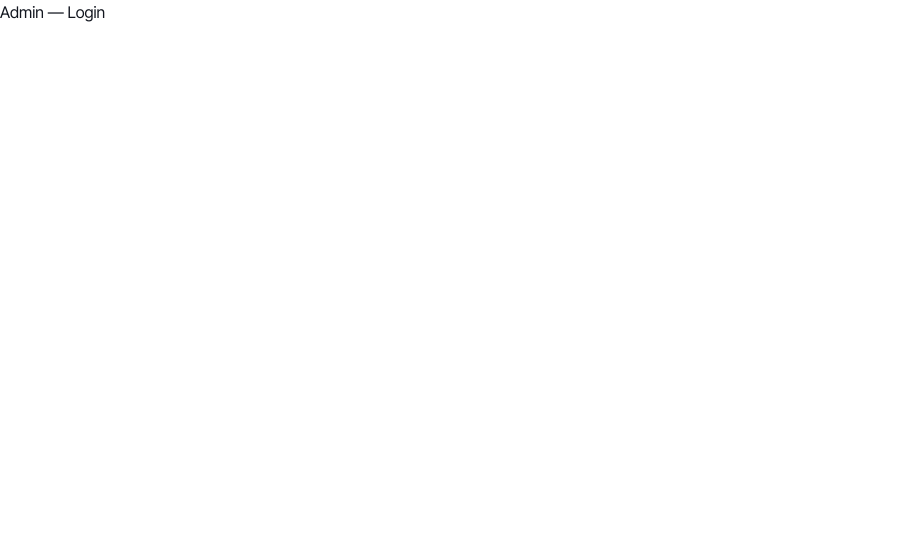
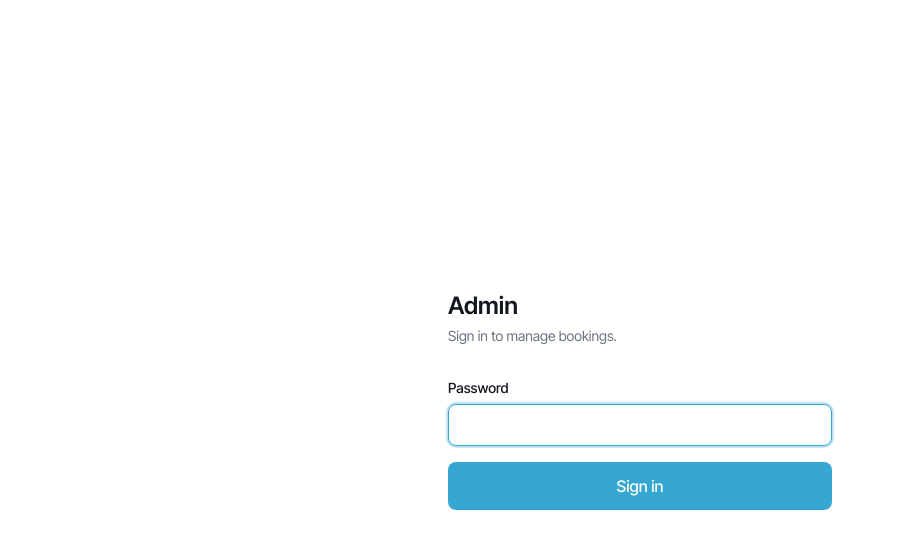
Before and after one commit to ZackOverend/vero-booking-takehome, a Next.js app: page /admin/login in a window 1280 px wide. Shown: the top 548 px of the page, without its empty margins (0-897 px from the left). Built offline with nearby package versions, Linux system fonts and the light colour scheme.

Commit message:
feat: basic admin auth with login page, and live booking refresh

```diff
--- a/app/admin/_components/BookingRow.tsx
+++ b/app/admin/_components/BookingRow.tsx
@@ -82,7 +82,7 @@ export default function BookingRow({ booking, updateStatusAction }: Props) {
           </p>
         </div>
 
-        <div className="flex items-center gap-2 shrink-0">
+        <div className="flex items-center justify-end gap-2 shrink-0 w-52">
           {booking.status === "pending" && (
             <form action={() => updateStatusAction(booking.id, "confirmed")}>
               <button
--- a/app/admin/login/page.tsx
+++ b/app/admin/login/page.tsx
@@ -1,7 +1,44 @@
-export default function AdminLoginPage() {
+"use client";
+
+import { useActionState } from "react";
+import { login } from "@/lib/actions/auth";
+
+export default function LoginPage() {
+  const [state, formAction] = useActionState(login, null);
+
   return (
-    <main>
-      <h1>Admin — Login</h1>
-    </main>
+    <div className="min-h-screen flex items-center justify-center px-4">
+      <div className="w-full max-w-sm">
+        <h1 className="text-2xl font-semibold text-foreground mb-1">Admin</h1>
+        <p className="text-muted text-sm mb-8">Sign in to manage bookings.</p>
+
+        <form action={formAction} className="flex flex-col gap-4">
+          {state?.error && (
+            <div role="alert" className="rounded-lg border border-red-200 bg-red-50 px-4 py-3 text-sm text-red-700">
+              Incorrect password.
+            </div>
+          )}
+          <div className="flex flex-col gap-1.5">
+            <label htmlFor="password" className="text-sm font-medium text-foreground">
+              Password
+            </label>
+            <input
+              id="password"
+              name="password"
+              type="password"
+              autoComplete="current-password"
+              autoFocus
+              className="rounded-lg border border-border bg-white px-3 py-2.5 text-sm text-foreground placeholder:text-muted focus:outline-none focus:ring-2 focus:ring-brand/30 focus:border-brand transition-colors"
+            />
+          </div>
+          <button
+            type="submit"
+            className="w-full rounded-lg bg-brand text-brand-fg font-medium py-3 px-4 hover:bg-brand-hover transition-colors"
+          >
+            Sign in
+          </button>
+        </form>
+      </div>
+    </div>
   );
 }
--- a/app/admin/page.tsx
+++ b/app/admin/page.tsx
@@ -4,6 +4,7 @@ import { bookings, timeSlots, physicians } from "@/lib/db/schema";
 import { eq, desc } from "drizzle-orm";
 import type { BookingStatus } from "@/lib/db/schema";
 import { updateBookingStatus } from "@/lib/actions/bookings";
+import { logout } from "@/lib/actions/auth";
 import BookingRow from "./_components/BookingRow";
 import LiveRefresh from "./_components/LiveRefresh";
 
@@ -64,21 +65,37 @@ async function BookingsTable({
 
 export default function AdminPage(props: PageProps<"/admin">) {
   return (
-    <div className="max-w-4xl mx-auto px-4 py-12">
-      <LiveRefresh />
+    <div className="max-w-4xl mx-auto w-full px-4 py-12">
       <div className="flex items-center justify-between mb-8">
         <div>
           <h1 className="text-2xl font-semibold text-foreground">Bookings</h1>
           <p className="text-muted text-sm mt-1">Manage patient appointments</p>
         </div>
+        <form action={logout}>
+          <button
+            type="submit"
+            className="text-sm text-muted hover:text-foreground transition-colors"
+          >
+            Sign out
+          </button>
+        </form>
       </div>
 
-      <Suspense fallback={null}>
+      <Suspense
+        fallback={
+          <div className="flex gap-2 mb-6">
+            {Array.from({ length: 4 }).map((_, i) => (
+              <div key={i} className="h-8 w-24 rounded-lg bg-surface animate-pulse" />
+            ))}
+          </div>
+        }
+      >
         <StatusFilter
           searchParams={props.searchParams as Promise<Record<string, string>>}
         />
       </Suspense>
 
+      <LiveRefresh />
       <Suspense
         fallback={
           <div className="flex flex-col gap-3 mt-4">
--- /dev/null
+++ b/lib/actions/auth.ts
@@ -0,0 +1,29 @@
+"use server";
+
+import { cookies } from "next/headers";
+import { redirect } from "next/navigation";
+
+export async function login(_prev: { error: boolean } | null, formData: FormData) {
+  const password = formData.get("password");
+  const adminPassword = process.env.ADMIN_PASSWORD;
+
+  if (!adminPassword || password !== adminPassword) {
+    return { error: true };
+  }
+
+  const jar = await cookies();
+  jar.set("admin_session", adminPassword, {
+    httpOnly: true,
+    sameSite: "lax",
+    path: "/",
+    secure: process.env.NODE_ENV === "production",
+  });
+
+  redirect("/admin");
+}
+
+export async function logout() {
+  const jar = await cookies();
+  jar.delete("admin_session");
+  redirect("/admin/login");
+}
--- /dev/null
+++ b/proxy.ts
@@ -0,0 +1,32 @@
+import { NextResponse } from "next/server";
+import type { NextRequest } from "next/server";
+import { timingSafeEqual } from "crypto";
+
+export function proxy(request: NextRequest) {
+  if (request.nextUrl.pathname === "/admin/login") {
+    return NextResponse.next();
+  }
+
+  const session = request.cookies.get("admin_session")?.value;
+  const password = process.env.ADMIN_PASSWORD;
+
+  if (!session || !password) {
+    return NextResponse.redirect(new URL("/admin/login", request.url));
+  }
+
+  const encoder = new TextEncoder();
+  const a = encoder.encode(session);
+  const b = encoder.encode(password);
+  const valid =
+    a.length === b.length && timingSafeEqual(a, b);
+
+  if (!valid) {
+    return NextResponse.redirect(new URL("/admin/login", request.url));
+  }
+
+  return NextResponse.next();
+}
+
+export const config = {
+  matcher: ["/admin/:path*"],
+};
```
